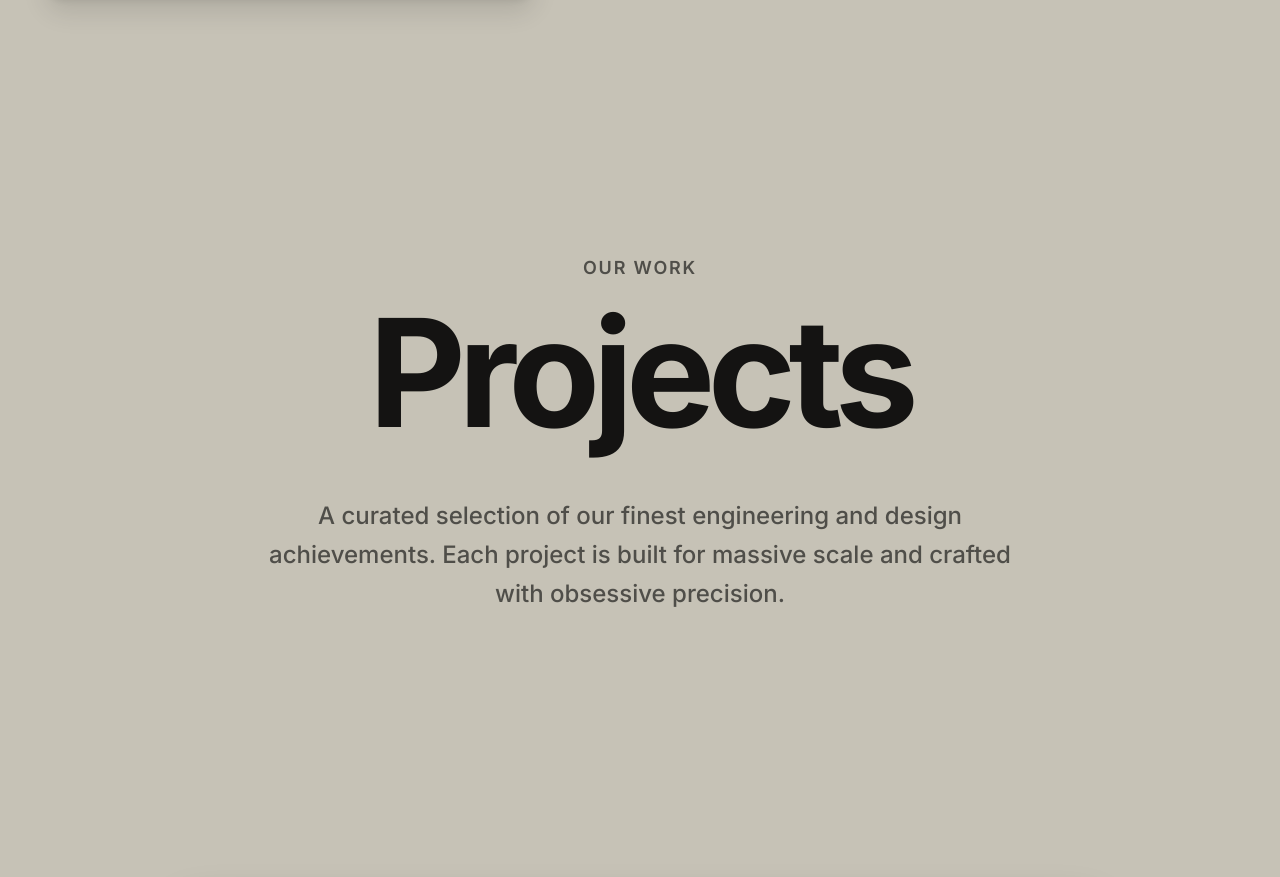
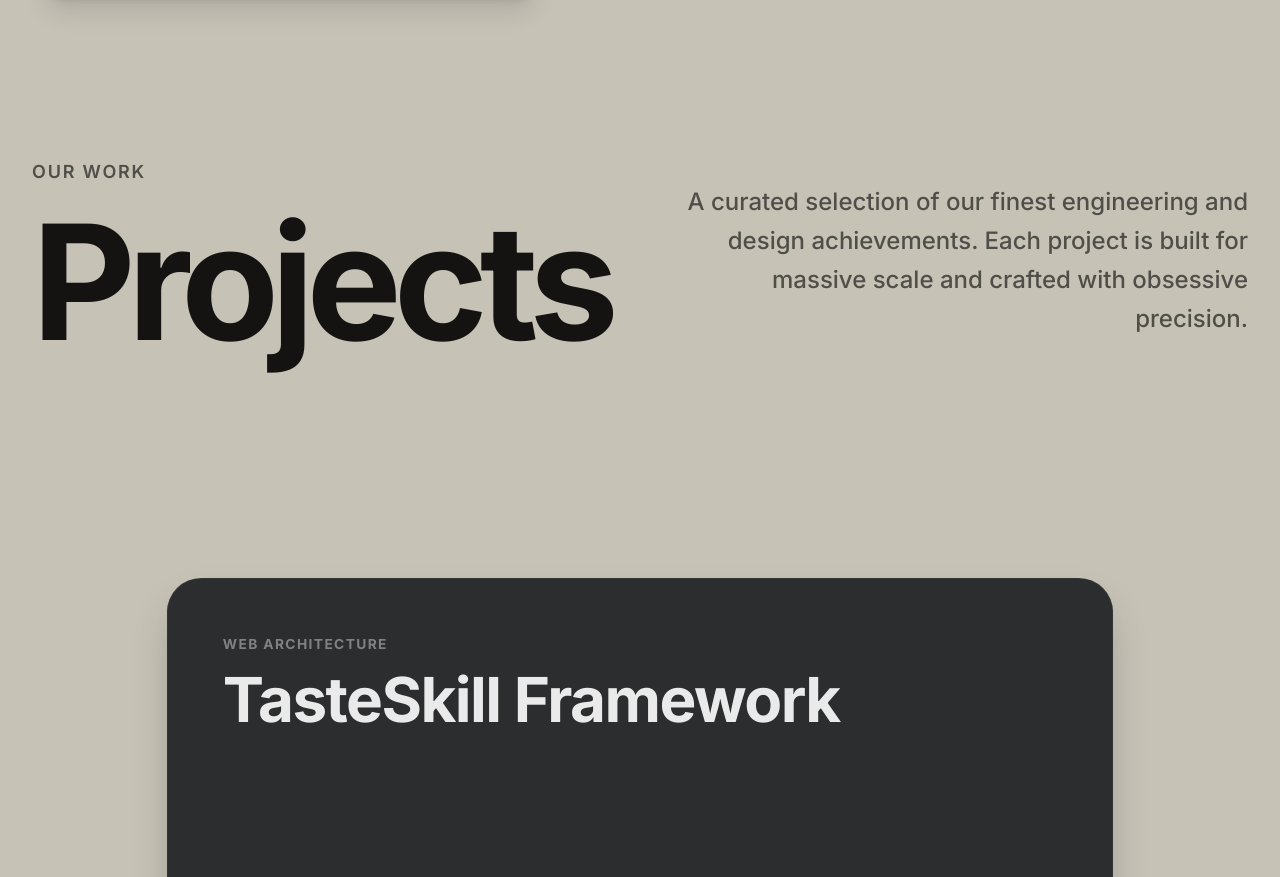
Before and after one commit to Darklordlucy/TeamArise, a Next.js app: page / in a window 1280 px wide. Shown: the part 5440-6317 px from the top of the page. Built offline with nearby package versions, Linux system fonts and the light colour scheme.

Commit message:
adding margins

```diff
--- a/src/components/Projects.tsx
+++ b/src/components/Projects.tsx
@@ -42,14 +42,18 @@ export default function Projects() {
 
   return (
     <section ref={containerRef} id="projects" className="relative bg-[#c6c2b6] pb-[10vh]">
-      <div className="text-center pt-32 pb-16 relative z-0 px-8">
-        <p className="text-lg font-semibold tracking-widest text-black/60 mb-4 uppercase">Our Work</p>
-        <h2 className="text-7xl md:text-[150px] font-extrabold tracking-tighter text-black/90 leading-none">
-          Projects
-        </h2>
-        <p className="max-w-3xl mx-auto mt-8 md:mt-12 text-xl md:text-2xl text-black/60 font-medium leading-relaxed">
-          A curated selection of our finest engineering and design achievements. Each project is built for massive scale and crafted with obsessive precision.
-        </p>
+      <div className="pt-8 pb-4 relative z-0 px-8 w-full flex flex-col md:flex-row justify-between items-end gap-8">
+        <div className="text-left">
+          <p className="text-lg font-semibold tracking-widest text-black/60 mb-4 uppercase">Our Work</p>
+          <h2 className="text-7xl md:text-[130px] lg:text-[160px] font-extrabold tracking-tighter text-black/90 leading-none">
+            Projects
+          </h2>
+        </div>
+        <div className="text-left md:text-right max-w-xl md:pb-6">
+          <p className="text-xl md:text-2xl text-black/60 font-medium leading-relaxed">
+            A curated selection of our finest engineering and design achievements. Each project is built for massive scale and crafted with obsessive precision.
+          </p>
+        </div>
       </div>
 
       <div className="relative z-10">
```
